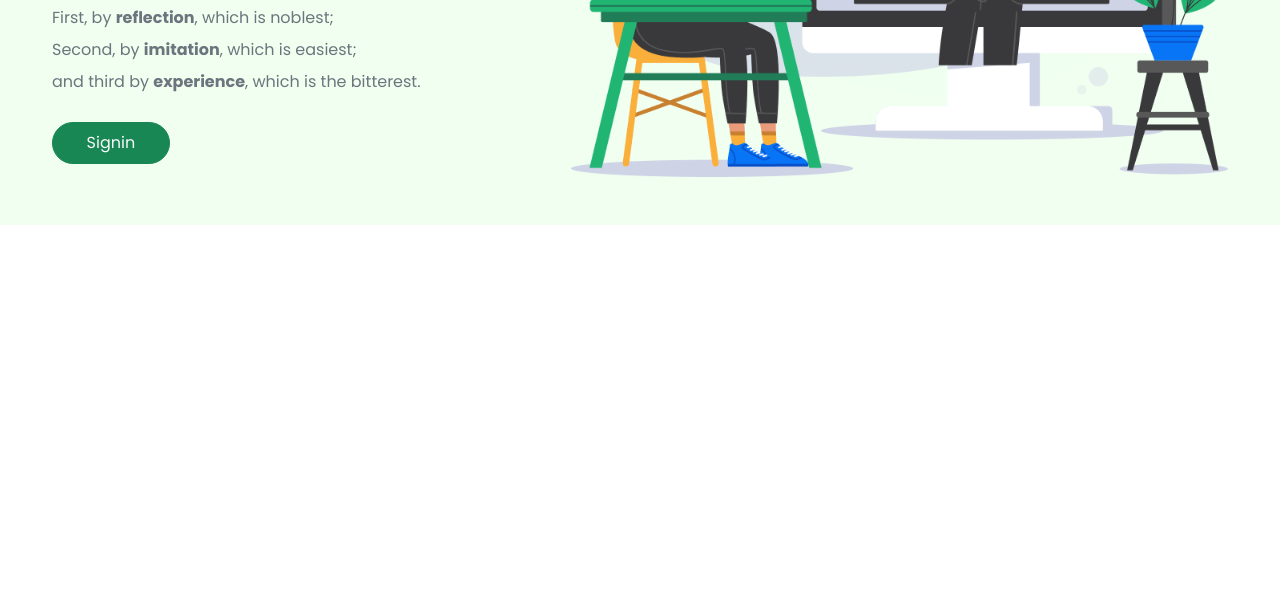
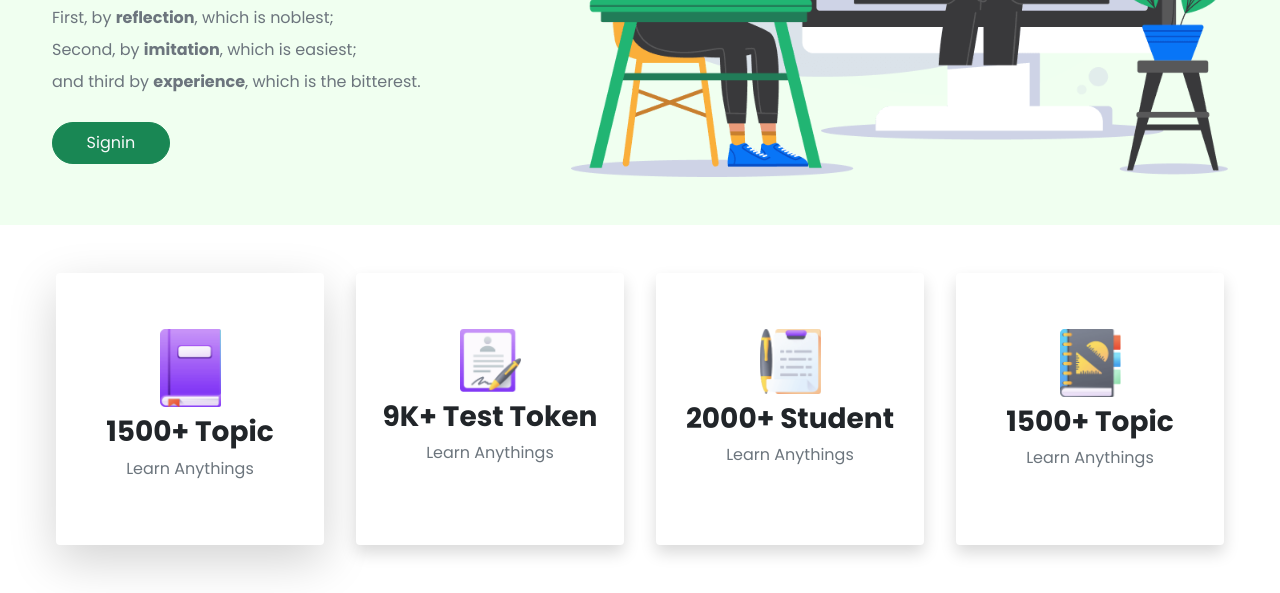
Before and after one commit to ibnumahtab/ibnu-e-school, a plain HTML site: page index.html in a window 1280 px wide. Shown: the part 393-986 px from the top of the page. Before the commit the page ends 800 px from the top, so only its background shows below. Drawn offline with nearby package versions, Linux system fonts and the light colour scheme.

Commit message:
Hightlight Section Complete

```diff
--- a/index.html
+++ b/index.html
@@ -80,7 +80,61 @@
 	<!-- =========== Header Section Ends =========== -->
 
 	<!-- =========== Main Section Starts =========== -->
+	<main id="main-section">
 
+		<!-- Hightlight Section Starts -->
+		<section id="highlight-section" class="py-5">
+			<div class="container">
+				<div class="row">
+					<div class="col shadow-lg bg-body rounded py-5 text-center mx-3">
+						<div class="highlight-image py-2">
+							<img class="img-fluid w-25" src="assets/images/icons/book.png" alt="Ibnu School Topic Book">
+						</div>
+						<div class="topic-info">
+							<h3 class="fw-bold">1500+ Topic</h3>
+							<p class="text-secondary">Learn Anythings</p>
+						</div>
+					</div>
+					<div class="col shadow bg-body rounded py-5 text-center mx-3">
+						<div class="highlight-image py-2">
+							<img class="img-fluid w-25" src="assets/images/icons/Student.png" alt="Ibnu School 1800+ Students">
+						</div>
+						<div class="topic-info">
+							<h3 class="fw-bold">9K+ Test Token</h3>
+							<p class="text-secondary">Learn Anythings</p>
+						</div>
+					</div>
+					<div class="col shadow bg-body rounded py-5 text-center mx-3">
+						<div class="highlight-image py-2">
+							<img class="img-fluid w-25" src="assets/images/icons/Test.png" alt="Ibnu School 9K+ Test Token">
+						</div>
+						<div class="topic-info">
+							<h3 class="fw-bold">2000+ Student</h3>
+							<p class="text-secondary">Learn Anythings</p>
+						</div>
+					</div>
+					<div class="col shadow bg-body rounded py-5 text-center mx-3">
+						<div class="highlight-image py-2">
+							<img class="img-fluid w-25" src="assets/images/icons/Students.png" alt="Ibnu School 2000+ Student">
+						</div>
+						<div class="topic-info">
+							<h3 class="fw-bold">1500+ Topic</h3>
+							<p class="text-secondary">Learn Anythings</p>
+						</div>
+					</div>
+				</div>
+			</div>
+		</section>
+		<!-- Hightlight Section Ends -->
+
+		<!-- Course Section Starts -->
+		<section id="online-courses">
+			<div class="container">
+
+			</div>
+		</section>
+		<!-- Course Section Ends -->
+	</main>
 	<!-- =========== Main Section Ends =========== -->
 
 	<!-- =========== Footer Section Starts =========== -->
```
